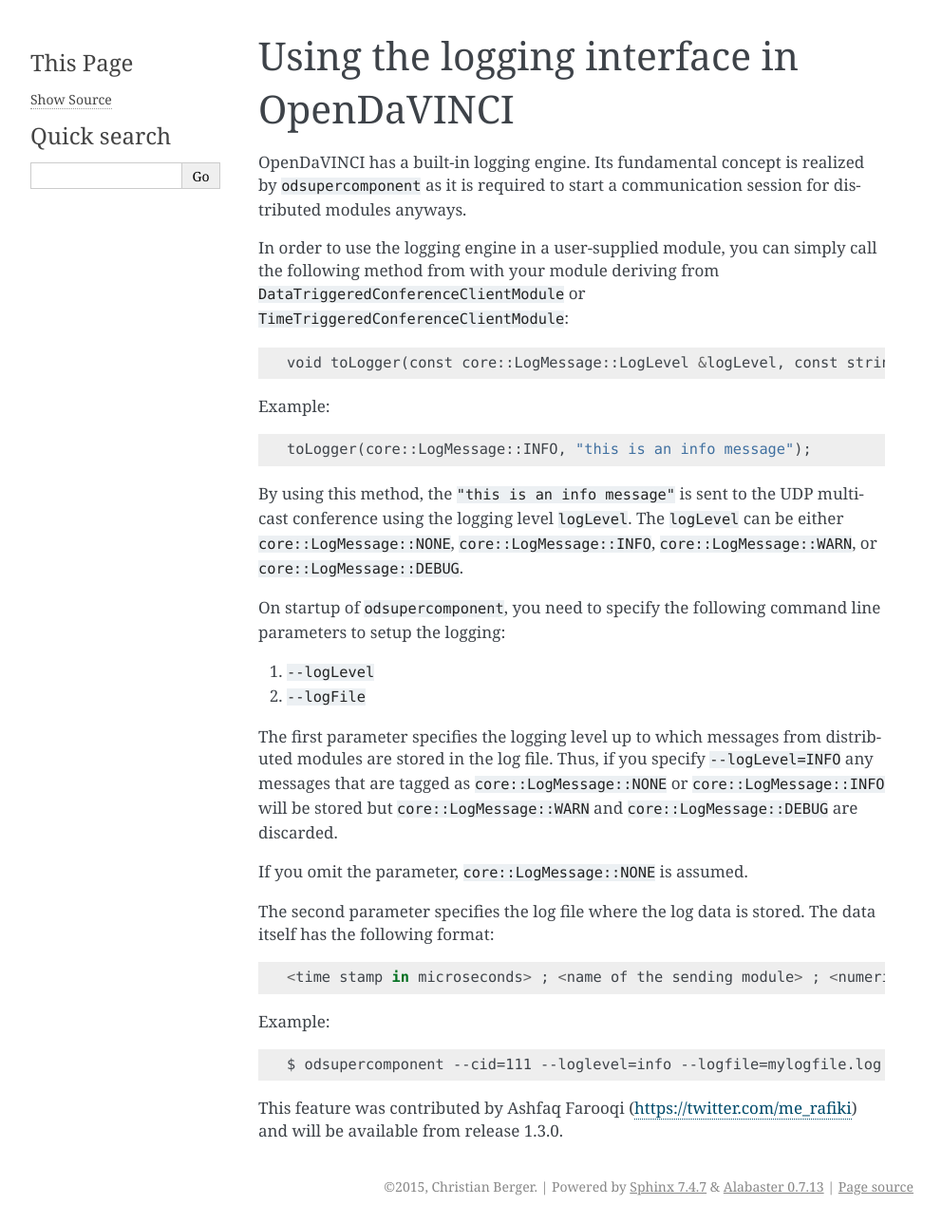
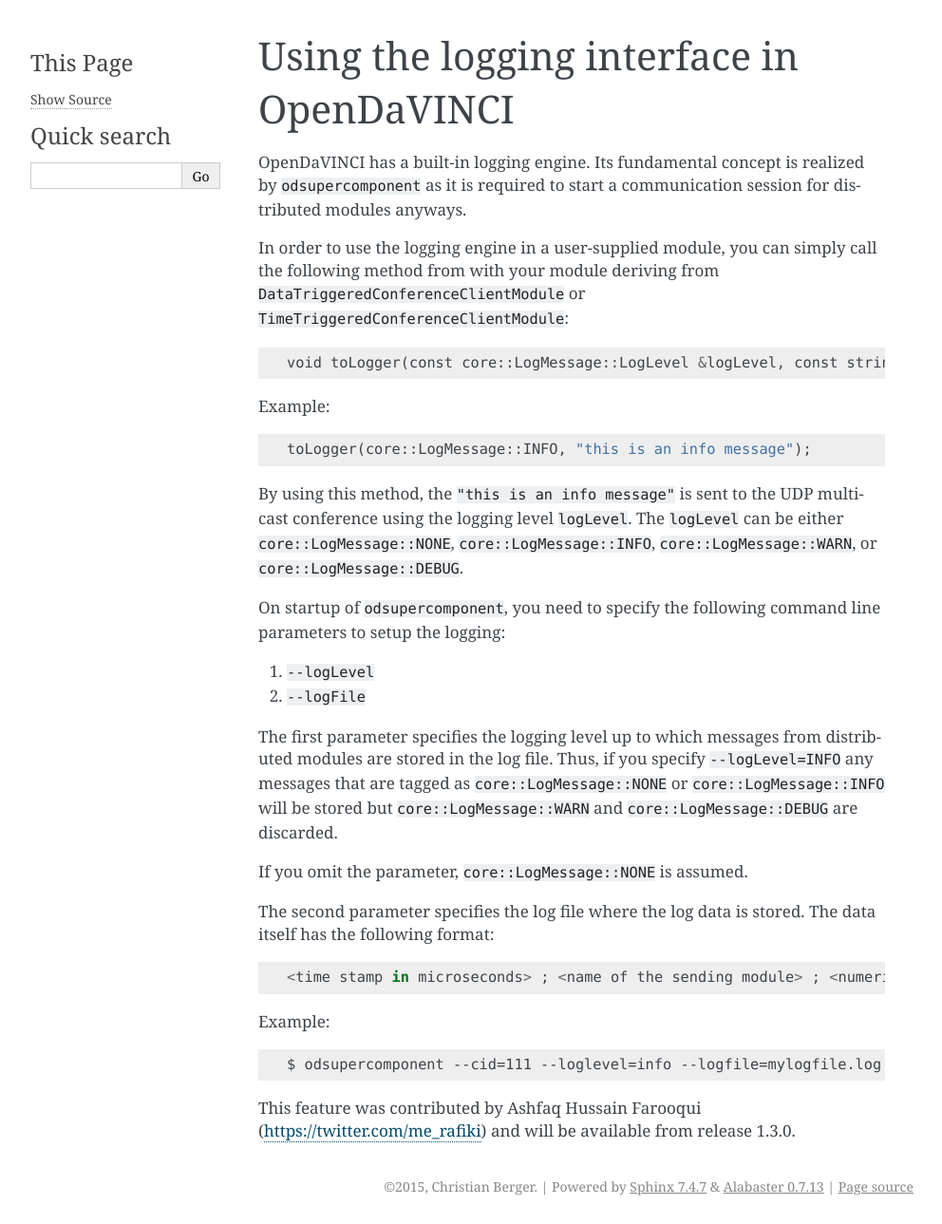
Before and after one commit to se-research/OpenDaVINCI, a Sphinx documentation site: the page built from docs/usage.logging.rst, in a window 1280 px wide. Shown: the whole page at 95% size, without its empty margins (148-1140 px from the left). Built offline with Sphinx 7.4.7, drawn with Linux system fonts in a browser that asks for light colours.

Commit message:
* Typo corrected

```diff
--- a/docs/usage.logging.rst
+++ b/docs/usage.logging.rst
@@ -42,4 +42,4 @@
 
    $ odsupercomponent --cid=111 --loglevel=info --logfile=mylogfile.log
 
-This feature was contributed by Ashfaq Farooqi (https://twitter.com/me_rafiki) and will be available from release 1.3.0.
+This feature was contributed by Ashfaq Hussain Farooqui (https://twitter.com/me_rafiki) and will be available from release 1.3.0.
```
